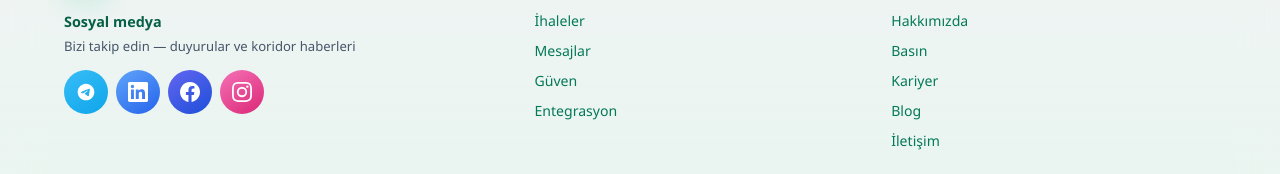
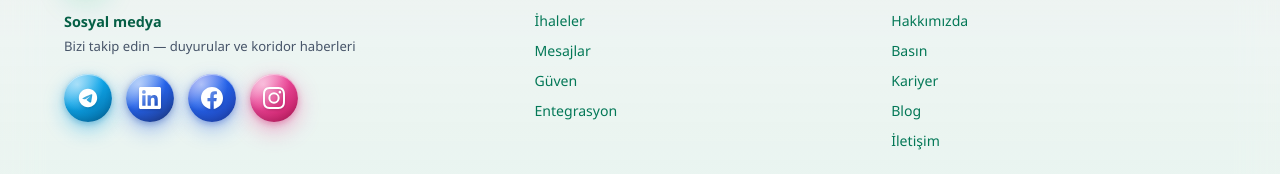
Before and after one commit to kutluhanakinci8-ux/nakliyeborsasi, a Next.js app in the folder apps/web/: page /blog in a window 1280 px wide. Shown: the part 1297-1471 px from the top of the page. Built offline with nearby package versions, Linux system fonts and the light colour scheme.

Commit message:
Add premium 3D shadows and hover effects to social media icons
Co-authored-by: kutluhanakinci8-ux <kutluhanakinci8-ux@users.noreply.github.com>

```diff
--- a/apps/web/src/app/globals.css
+++ b/apps/web/src/app/globals.css
@@ -1651,6 +1651,11 @@ a {
   gap: 8px;
 }
 
+.social-media-row--elevated {
+  gap: 14px;
+  padding: 4px 0 2px;
+}
+
 .social-media-chip {
   display: inline-flex;
   align-items: center;
@@ -1684,31 +1689,70 @@ a {
   display: grid;
   place-items: center;
   flex-shrink: 0;
+  position: relative;
+  overflow: hidden;
+  transition:
+    transform 0.22s var(--nb-ease-out),
+    box-shadow 0.22s var(--nb-ease-out),
+    filter 0.22s var(--nb-ease-out);
+}
+
+.social-media-icon::before {
+  content: "";
+  position: absolute;
+  inset: 0;
+  border-radius: inherit;
+  background: radial-gradient(circle at 28% 22%, rgba(255, 255, 255, 0.55), transparent 52%);
+  pointer-events: none;
+  z-index: 2;
 }
 
 .social-media-icon svg {
   width: 20px;
   height: 20px;
+  position: relative;
+  z-index: 1;
+  filter: drop-shadow(0 1px 1px rgba(0, 0, 0, 0.15));
 }
 
 .social-media-chip--telegram .social-media-icon {
-  background: linear-gradient(145deg, #38bdf8, #0ea5e9);
+  background: linear-gradient(145deg, #7dd3fc 0%, #0ea5e9 42%, #0369a1 100%);
   color: #fff;
+  box-shadow:
+    0 8px 20px rgba(14, 165, 233, 0.4),
+    0 2px 6px rgba(3, 105, 161, 0.35),
+    inset 0 1px 0 rgba(255, 255, 255, 0.5),
+    inset 0 -3px 6px rgba(0, 0, 0, 0.12);
 }
 
 .social-media-chip--linkedin .social-media-icon {
-  background: linear-gradient(145deg, #60a5fa, #2563eb);
+  background: linear-gradient(145deg, #93c5fd 0%, #2563eb 45%, #1e3a8a 100%);
   color: #fff;
+  box-shadow:
+    0 8px 20px rgba(37, 99, 235, 0.38),
+    0 2px 6px rgba(30, 58, 138, 0.35),
+    inset 0 1px 0 rgba(255, 255, 255, 0.48),
+    inset 0 -3px 6px rgba(0, 0, 0, 0.12);
 }
 
 .social-media-chip--facebook .social-media-icon {
-  background: linear-gradient(145deg, #6366f1, #1d4ed8);
+  background: linear-gradient(145deg, #818cf8 0%, #2563eb 42%, #1e40af 100%);
   color: #fff;
+  box-shadow:
+    0 8px 20px rgba(37, 99, 235, 0.35),
+    0 2px 6px rgba(30, 64, 175, 0.35),
+    inset 0 1px 0 rgba(255, 255, 255, 0.48),
+    inset 0 -3px 6px rgba(0, 0, 0, 0.12);
 }
 
 .social-media-chip--instagram .social-media-icon {
-  background: linear-gradient(145deg, #f472b6, #db2777);
+  background: linear-gradient(145deg, #f9a8d4 0%, #ec4899 38%, #be185d 100%);
   color: #fff;
+  box-shadow:
+    0 8px 22px rgba(236, 72, 153, 0.42),
+    0 2px 6px rgba(190, 24, 93, 0.35),
+    inset 0 1px 0 rgba(255, 255, 255, 0.45),
+    inset 0 -3px 6px rgba(0, 0, 0, 0.12);
 }
 
 .social-media-label {
@@ -1728,22 +1772,86 @@ a {
 }
 
 .social-media-chip--icon-only {
+  position: relative;
   padding: 0;
   border-radius: 50%;
   background: transparent;
   border: none;
   box-shadow: none;
+  transition: transform 0.22s var(--nb-ease-out);
 }
 
 .social-media-chip--icon-only:hover {
-  transform: translateY(-2px);
+  transform: translateY(-5px);
   background: transparent;
   border: none;
 }
 
+.social-media-chip--icon-only:hover .social-media-icon {
+  transform: scale(1.08) translateY(-1px);
+  filter: brightness(1.06);
+}
+
+.social-media-chip--icon-only:active {
+  transform: translateY(-1px);
+}
+
+.social-media-chip--icon-only:active .social-media-icon {
+  transform: scale(0.96);
+  box-shadow:
+    0 3px 10px rgba(0, 0, 0, 0.2),
+    inset 0 2px 6px rgba(0, 0, 0, 0.2);
+}
+
+.social-media-chip--icon-only:focus-visible {
+  outline: none;
+}
+
+.social-media-chip--icon-only:focus-visible .social-media-icon {
+  outline: 3px solid rgba(16, 185, 129, 0.55);
+  outline-offset: 3px;
+}
+
+.social-media-chip--icon-only.social-media-chip--telegram:hover .social-media-icon {
+  box-shadow:
+    0 14px 32px rgba(14, 165, 233, 0.55),
+    0 4px 10px rgba(3, 105, 161, 0.35),
+    inset 0 1px 0 rgba(255, 255, 255, 0.55),
+    inset 0 -3px 6px rgba(0, 0, 0, 0.1);
+}
+
+.social-media-chip--icon-only.social-media-chip--linkedin:hover .social-media-icon {
+  box-shadow:
+    0 14px 32px rgba(37, 99, 235, 0.5),
+    0 4px 10px rgba(30, 58, 138, 0.35),
+    inset 0 1px 0 rgba(255, 255, 255, 0.55),
+    inset 0 -3px 6px rgba(0, 0, 0, 0.1);
+}
+
+.social-media-chip--icon-only.social-media-chip--facebook:hover .social-media-icon {
+  box-shadow:
+    0 14px 32px rgba(37, 99, 235, 0.48),
+    0 4px 10px rgba(30, 64, 175, 0.35),
+    inset 0 1px 0 rgba(255, 255, 255, 0.55),
+    inset 0 -3px 6px rgba(0, 0, 0, 0.1);
+}
+
+.social-media-chip--icon-only.social-media-chip--instagram:hover .social-media-icon {
+  box-shadow:
+    0 14px 34px rgba(236, 72, 153, 0.55),
+    0 4px 10px rgba(190, 24, 93, 0.35),
+    inset 0 1px 0 rgba(255, 255, 255, 0.5),
+    inset 0 -3px 6px rgba(0, 0, 0, 0.1);
+}
+
 .social-media-chip--icon-only .social-media-icon {
-  width: 44px;
-  height: 44px;
+  width: 48px;
+  height: 48px;
+}
+
+.social-media-chip--icon-only .social-media-icon svg {
+  width: 22px;
+  height: 22px;
 }
 
 .site-footer-bottom {
--- a/apps/web/src/components/SocialMediaLinks.tsx
+++ b/apps/web/src/components/SocialMediaLinks.tsx
@@ -42,7 +42,7 @@ function SocialSvg({ id }: { id: SocialNetworkId }) {
 
 export function SocialMediaLinks() {
   return (
-    <div className="social-media-row" role="list">
+    <div className="social-media-row social-media-row--elevated" role="list">
       {SOCIAL_NETWORKS.map((network) => (
         <a
           key={network.id}
```
